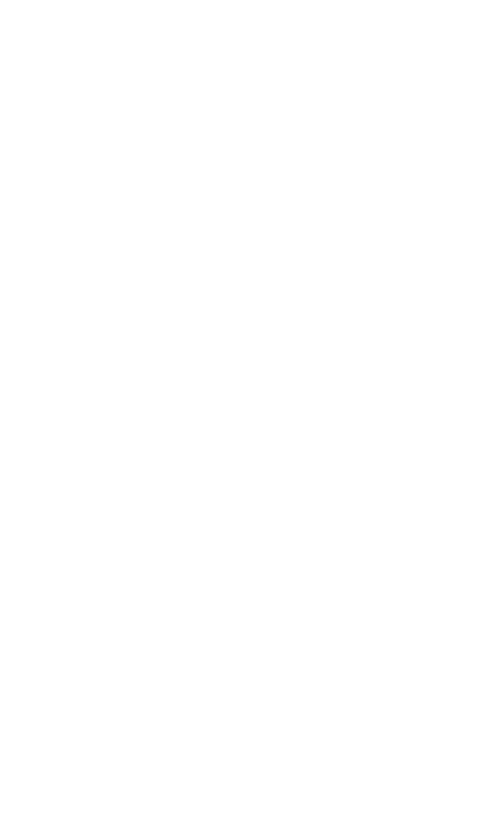
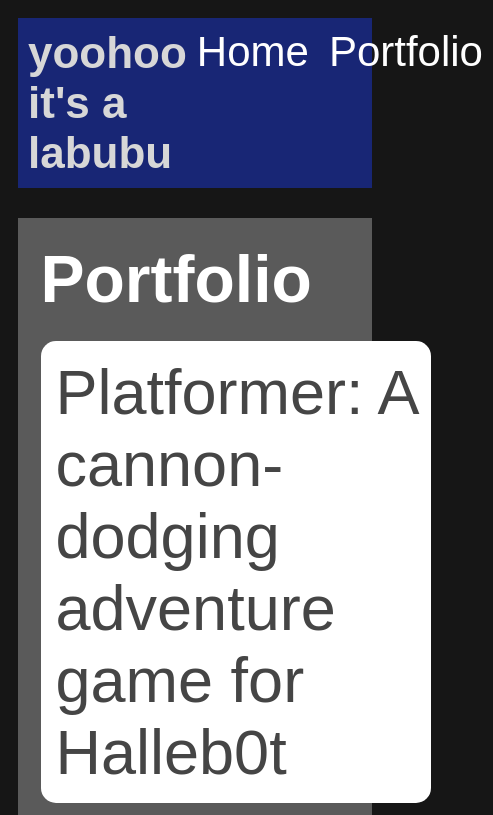
Before and after one commit to Skylar-Vicknair/Skylar-Vicknair.github.io, a plain HTML site: page portfolio.html in a window 390 px wide. Shown: the top 815 px of the page, 493 px wide, since content can reach past the window. Drawn offline with Linux system fonts and the light colour scheme.

Commit message:
finish website

```diff
--- a/portfolio.html
+++ b/portfolio.html
@@ -0,0 +1,41 @@
+<!DOCTYPE html>
+<html>
+  <head>
+    <title>yoohoo it's a labubu</title>
+    <link rel="stylesheet" href="style.css" />
+  </head>
+
+  <body>
+    <!-- All content goes here -->
+    <div id="all-contents">
+      <nav>
+        <h1>yoohoo it's a labubu</h1>
+        <ul id="nav-ul">
+          <li class="nav-li">
+           <a href="index.html">Home</a>
+          </li>
+          <li class="nav-li">
+            <a href="portfolio.html">Portfolio</a>
+          </li>
+        </ul>
+      </nav>
+
+      <main>
+        <div class="content">
+         <h1>Portfolio</h1>
+          <ul id="portfolio">
+            <li>
+              <a href="fsd-projects/platformer/">Platformer: A cannon-dodging adventure game for Halleb0t</a>
+            </li>
+            <li>
+              <a href="fsd-projects/bouncing-box/">Bouncing Box: A fun introduction to web game development</a>
+            </li>
+            <li>
+              <a href="fsd-projects/circularity/">Circularity: A poetic motion experiment with circles</a>
+            </li>
+          </ul>
+        </div>
+      </main>
+    </div>
+  </body>
+</html>
--- a/style.css
+++ b/style.css
@@ -12,7 +12,7 @@ body {
 
 /* navigation menu */
 nav {
-    background: rgb(21, 27, 61);
+    background: rgb(24, 38, 117);
     margin: 0 auto;
     display: flex;
     padding: 10px;
@@ -46,7 +46,7 @@ a {
 
 /* main container area beneath menu */
 main {
-    background: rgb(50, 50, 50);
+    background: rgb(90, 90, 90);
     display: flex;
     margin-top: 20px;
 }
@@ -75,3 +75,77 @@ main {
 h2, h3 {
     margin: 0px;
 }
+/* Portfolio styles */
+.content h1 {
+  color: rgb(255, 255, 255);
+}
+
+#portfolio {
+  list-style-type: none;
+  padding-left: 0;
+}
+
+#portfolio li {
+  background: #fff;
+  padding: 10px;
+  border-radius: 10px;
+  margin-bottom: 10px;
+}
+
+#portfolio li:hover {
+  background: #eee;
+}
+
+#portfolio a {
+  text-decoration: none;
+  color: #454545;
+}
+/* responsive web design */
+@media screen and (min-width: 120px) and (max-width: 1080px) {
+  main {
+    height: 100ch;
+    zoom: 1.5;
+    display: grid;
+  }
+
+  h1 {
+    font-size: 44px;
+  }
+
+  h2 {
+    font-size: 42px;
+  }
+
+  h3 {
+    font-size: 36px;
+  }
+
+  #all-contents {
+    height: 100ch;
+    margin: none;
+  }
+
+  a {
+    font-size: 42px;
+  }
+
+  .sidebar {
+    margin-right: 0px;
+    justify-content: center;
+    align-items: center;
+  }
+
+  .sidebar-img {
+    width: 100%;
+  }
+
+  p,
+  li {
+    font-size: 24px;
+  }
+
+  .content {
+    align-content: center;
+    justify-content: center;
+  }
+}
```
